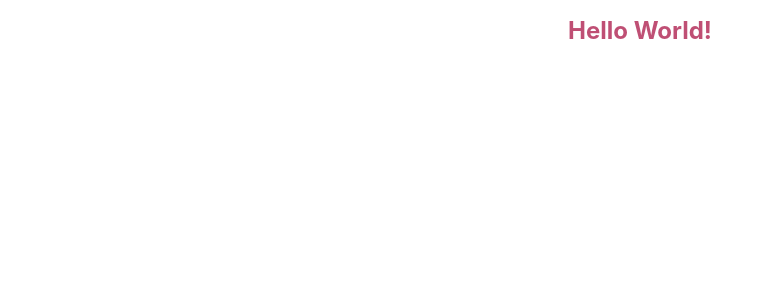
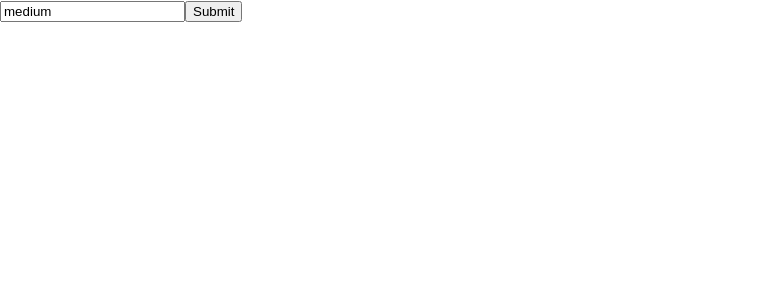
Before and after one commit to gatitoAtomico/trivia-next, a React (Create React App) app: page / in a window 1280 px wide. Shown: the top 300 px of the page, without its empty margins (0-773 px from the left). Built offline with nearby package versions, Linux system fonts and the light colour scheme.

Commit message:
add react query

```diff
--- a/package.json
+++ b/package.json
@@ -3,9 +3,11 @@
   "version": "0.1.0",
   "private": true,
   "dependencies": {
+    "@tanstack/react-query": "^4.36.1",
     "@testing-library/jest-dom": "^5.17.0",
     "@testing-library/react": "^13.4.0",
     "@testing-library/user-event": "^13.5.0",
+    "axios": "^1.5.1",
     "react": "^18.2.0",
     "react-dom": "^18.2.0",
     "react-scripts": "5.0.1",
--- a/src/App.js
+++ b/src/App.js
@@ -1,13 +1,65 @@
 import styled from "styled-components";
+import { useMutation, useQuery } from "@tanstack/react-query";
+import trivia from "./api";
+import { useState } from "react";
+
+const Title = styled.h1`
+  font-size: 1.5em;
+  text-align: center;
+  color: #bf4f74;
+`;
+
+function ExampleForm({ initialState, onSubmit }) {
+  const [difficulty, setDifficulty] = useState(initialState.difficulty);
+  return (
+    <form
+      onSubmit={(ev) => {
+        ev.preventDefault();
+        const param1 = {
+          amount: 10,
+          difficulty,
+          type: "multiple",
+        };
+        onSubmit(param1);
+      }}
+    >
+      <input
+        name="difficulty"
+        type="text"
+        value={difficulty}
+        onChange={(ev) => setDifficulty(ev.target.value)}
+      />
+      <button>Submit</button>
+    </form>
+  );
+}
 
 function App() {
-  const Title = styled.h1`
-    font-size: 1.5em;
-    text-align: center;
-    color: #bf4f74;
-  `;
+  const { mutate, data, isLoading, isError, error } = useMutation({
+    mutationFn: (values) => trivia.getQuiz(values),
+  });
 
-  return <Title>Hello World!</Title>;
+  return (
+    <div>
+      <ExampleForm
+        initialState={{
+          amount: 10,
+          difficulty: "medium",
+          type: "multiple",
+        }}
+        onSubmit={(changedValues) => {
+          console.log("changed", changedValues);
+          // setForm(changedValues);
+          mutate(changedValues);
+        }}
+      />
+      {isLoading ? (
+        <p>loading</p>
+      ) : (
+        !!data && <Title>{JSON.stringify(data.results)}</Title>
+      )}
+    </div>
+  );
 }
 
 export default App;
--- /dev/null
+++ b/src/api/index.js
@@ -0,0 +1,21 @@
+import axios from "axios";
+
+const trivia = {
+  getQuiz: async ({ amount, difficulty, type }) => {
+    try {
+      const response = await axios.get("https://opentdb.com/api.php", {
+        params: {
+          amount,
+          difficulty,
+          type,
+        },
+      });
+      return response.data;
+    } catch (error) {
+      console.error("Error fetching quiz:", error);
+      throw error;
+    }
+  },
+};
+
+export default trivia;
--- a/src/index.js
+++ b/src/index.js
@@ -1,13 +1,18 @@
-import React from 'react';
-import ReactDOM from 'react-dom/client';
-import './index.css';
-import App from './App';
-import reportWebVitals from './reportWebVitals';
+import React from "react";
+import ReactDOM from "react-dom/client";
+import "./index.css";
+import App from "./App";
+import reportWebVitals from "./reportWebVitals";
+import { QueryClientProvider, QueryClient } from "@tanstack/react-query";
 
-const root = ReactDOM.createRoot(document.getElementById('root'));
+const root = ReactDOM.createRoot(document.getElementById("root"));
+const queryClient = new QueryClient();
+
 root.render(
   <React.StrictMode>
-    <App />
+    <QueryClientProvider client={queryClient}>
+      <App />
+    </QueryClientProvider>
   </React.StrictMode>
 );
 
```
Also changed, not shown: 1 other file (tests, documents, lock files or other folders).
